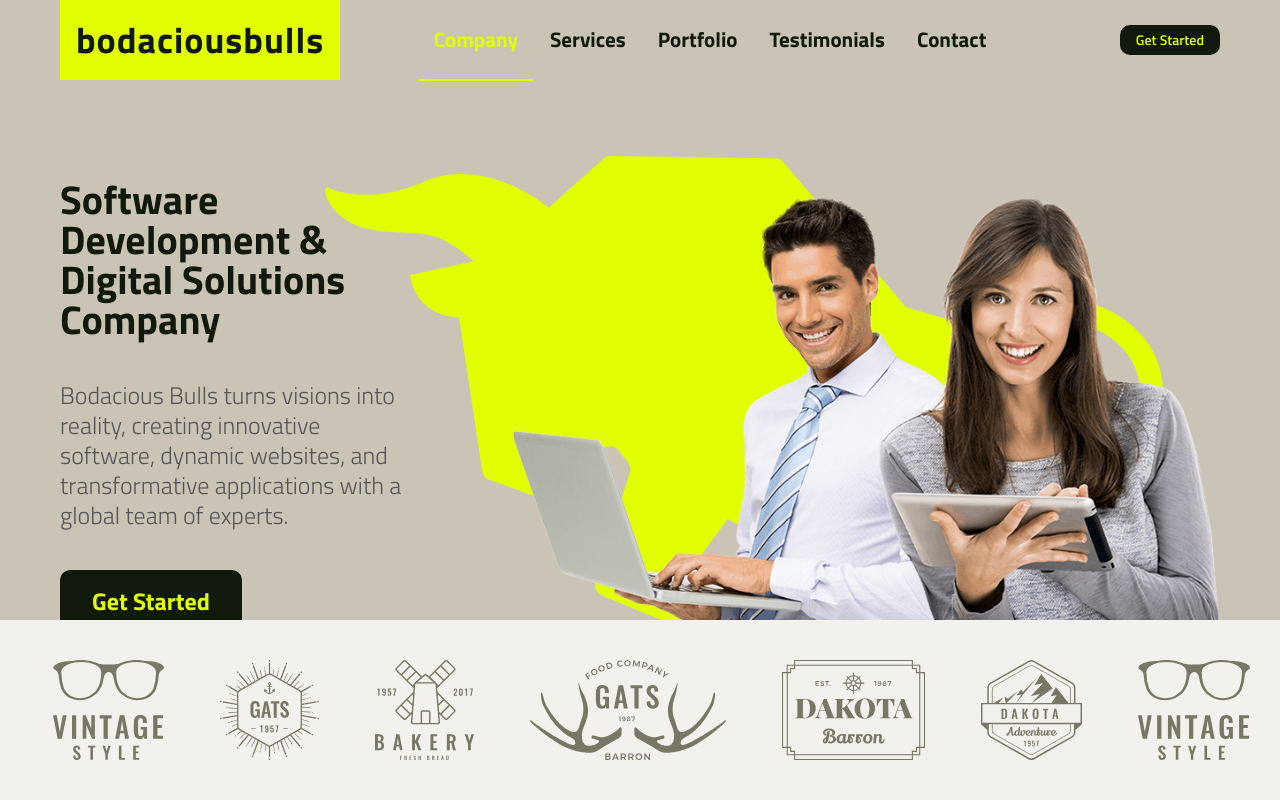
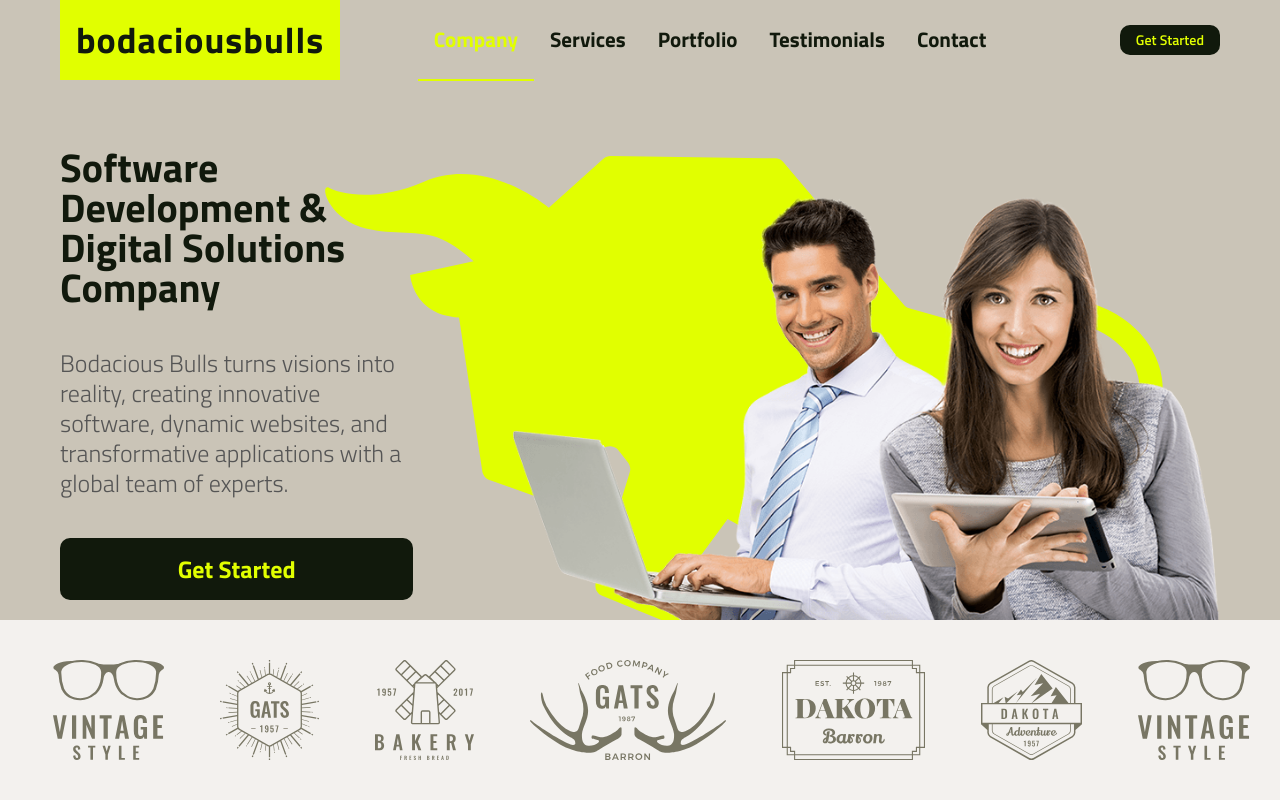
Before and after one commit to hassanalikhan87/bodacious, a React (Create React App) app: page / in a window 1280 px wide. Shown: the top 800 px of the page. Built offline with nearby package versions, Linux system fonts and the light colour scheme; a web font is replaced by a local one.

Commit message:
feat: #003 - Restructure left side for homepage.

```diff
--- a/src/components/Sections/Company.jsx
+++ b/src/components/Sections/Company.jsx
@@ -23,7 +23,6 @@ export default function Company({ data }) {
     <Wrapper id={id}>
       <Container>
         <LeftSide>
-          <div>
             <Heading>{mainHeading}</Heading>
             <Description>{description}</Description>
             <CallToAction
@@ -34,7 +33,6 @@ export default function Company({ data }) {
               backgroundcolor={COLOR.boltBlack}
               color={COLOR.lighteningYellow}
             />
-          </div>
         </LeftSide>
         <RightSide>
           <Image src={CompanyCover} />
@@ -77,11 +75,13 @@ const LeftSide = styled.div`
   z-index: 2;
   order: 2;
   text-align: center;
+  margin-bottom: 200px;
   ${MEDIA_QUERY.above.desktop} {
     flex: 1;
-    margin-top: 180px;
-    margin-bottom: 0;
-    justify-content: flex-start;
+    margin-top: 0;
+    display: flex;
+    flex-direction: column;
+    justify-content: flex-end;
     text-align: left;
     order: unset;
     width: auto;
```
